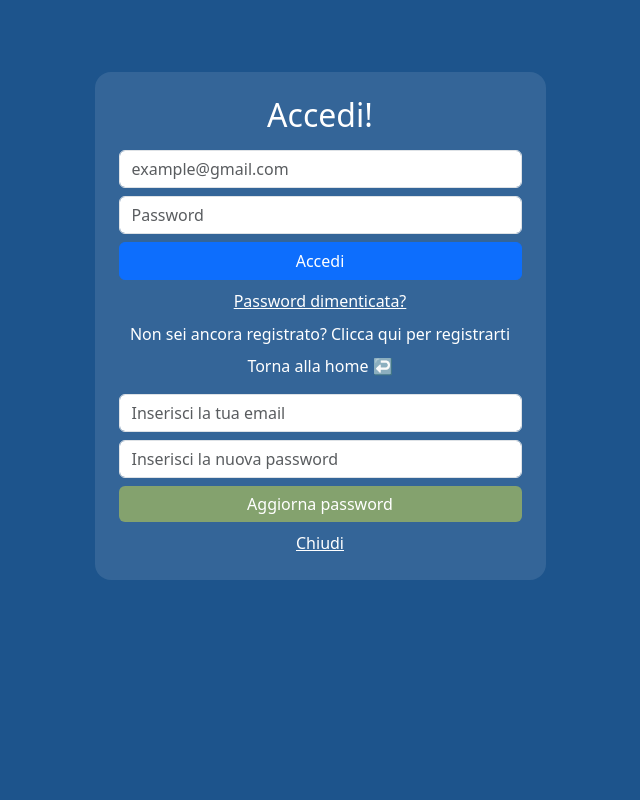
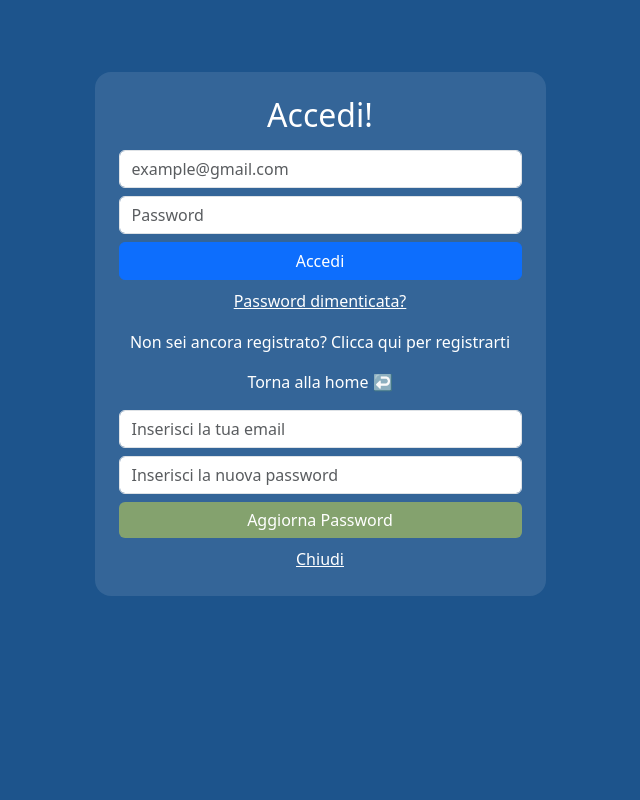
Before and after one commit to Zerbo13/Capstone-Frontend, a React (Vite) app: page /login in a window 1280 px wide. Both pictures are taken after a click on the button "Password dimenticata?". Shown: the top 800 px of the page, without its empty margins (320-960 px from the left). Built offline with nearby package versions, Linux system fonts and the light colour scheme.

Commit message:
update loading

```diff
--- a/src/Components/Login.jsx
+++ b/src/Components/Login.jsx
@@ -107,7 +107,7 @@ export default function Login({ setIsLogged }) {
         <button type="submit" className="btn btn-primary w-100" disabled={caricamento}>
           {caricamento ? (
             <>
-            <span className="spinner-border spinner-border-sm me-2" sole="status"></span>
+            <span className="spinner-border spinner-border-sm me-2" role="status"></span>
             </>
           ) : (
             "Accedi"
@@ -115,11 +115,11 @@ export default function Login({ setIsLogged }) {
         </button>
         <button type="button" className="btn btn-link text-white mt-2 p-0" onClick={() => setMostraResetForm(true)}>Password dimenticata?</button>
 
-        <Link to="/register" className="text-decoration-none mt-2 d-block text-white">
+        <Link to="/register" className="text-decoration-none mt-3 d-block text-white">
           Non sei ancora registrato? Clicca qui per registrarti
         </Link>
 
-        <Link to="/home" className="text-decoration-none text-white mt-2 d-block">
+        <Link to="/home" className="text-decoration-none text-white mt-3 d-block">
           Torna alla home ↩️
         </Link>
       </form>
@@ -131,7 +131,13 @@ export default function Login({ setIsLogged }) {
           {resetSuccess && <div className="alert alert-success">{resetSuccess}</div> }
           <input className="form-control mb-2" placeholder="Inserisci la tua email" type="email" value={resetForm.email} onChange={(e) => setResetForm({...resetForm, email: e.target.value})}/>
           <input className="form-control mb-2" placeholder="Inserisci la nuova password" type="password" value={resetForm.nuovaPassword} onChange={(e) => setResetForm({...resetForm, nuovaPassword: e.target.value})}/>
-          <button type="submit" className="btn button-log w-100">Aggiorna password</button>
+          <button type="submit" className="btn button-log w-100" role="status">{caricamento ? (
+            <>
+            <span className="spinner-border spinner-border-sm me-2" role="status"></span>
+            </>
+          ) : (
+            "Aggiorna Password"
+          )}</button>
           <button type="button" className="btn btn-link text-white mt-2 p-0" onClick={() => {setMostraResetForm(false); setResetError(""); setResetForm({email: "", nuovaPassword: ""});}}>Chiudi </button>
 
            </form>
```
